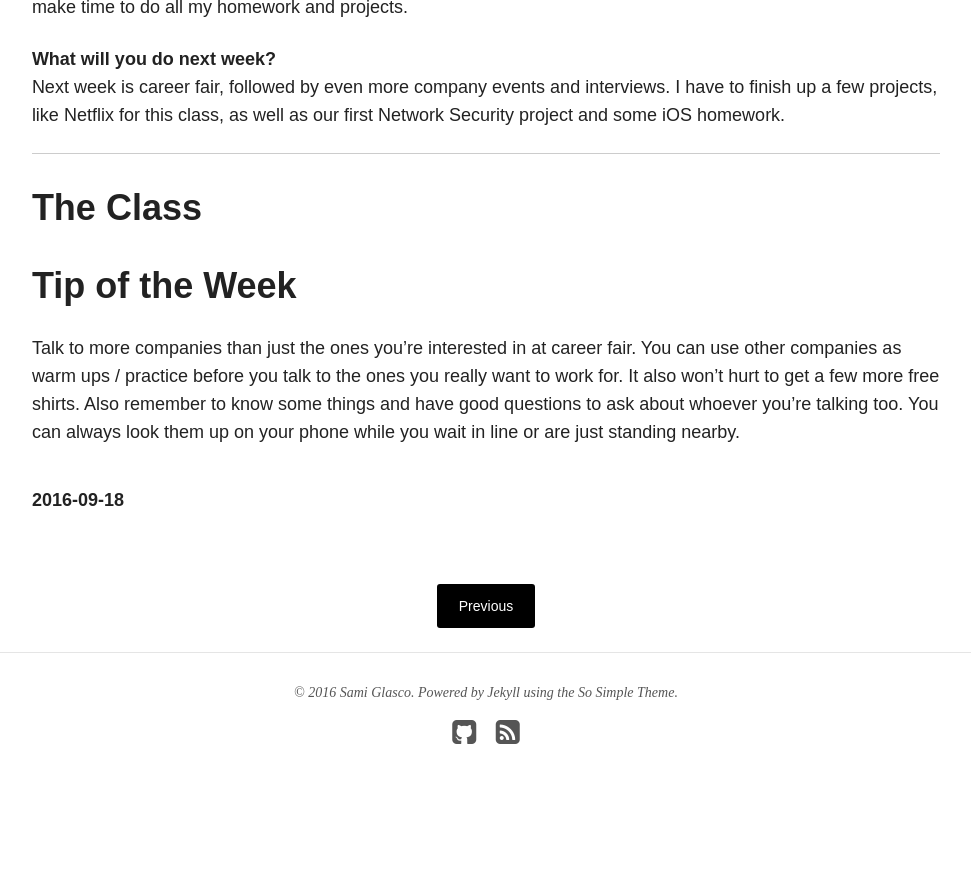
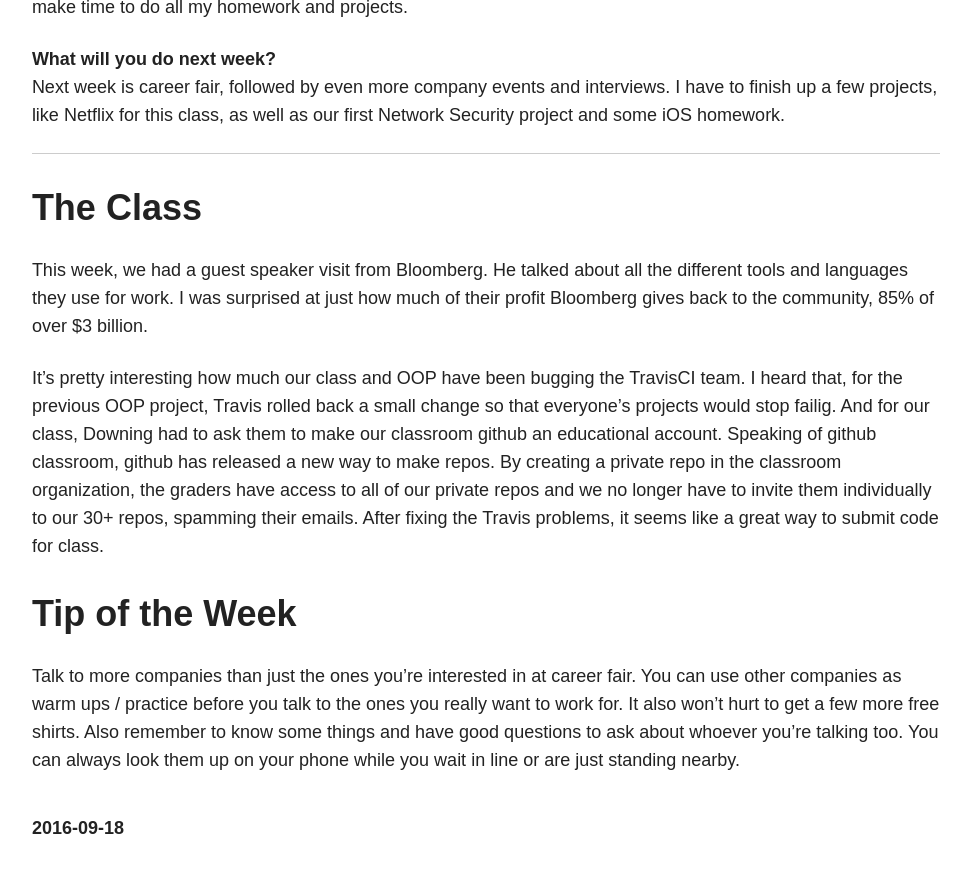
Before and after one commit to TheFireFerret/CS373-Blog, a Jekyll site: the page built from _posts/2016-09-18-week-4.md, in a window 1280 px wide and 900 px high, scrolled down 645 px. Shown: the top 873 px of the window, without its empty margins (154-1125 px from the left). Built offline with Jekyll 4.4.1, drawn with Linux system fonts in a browser that asks for light colours; nearby versions of some CDN libraries; before the commit the page ends 1489 px from its top, so only the background shows below that.

Commit message:
Update 2016-09-18-week-4.md

```diff
--- a/_posts/2016-09-18-week-4.md
+++ b/_posts/2016-09-18-week-4.md
@@ -17,7 +17,9 @@ Next week is career fair, followed by even more company events and interviews. I
 ***
 
 # The Class
+This week, we had a guest speaker visit from Bloomberg. He talked about all the different tools and languages they use for work. I was surprised at just how much of their profit Bloomberg gives back to the community, 85% of over $3 billion.
 
+It's pretty interesting how much our class and OOP have been bugging the TravisCI team. I heard that, for the previous OOP project, Travis rolled back a small change so that everyone's projects would stop failig. And for our class, Downing had to ask them to make our classroom github an educational account. Speaking of github classroom, github has released a new way to make repos. By creating a private repo in the classroom organization, the graders have access to all of our private repos and we no longer have to invite them individually to our 30+ repos, spamming their emails. After fixing the Travis problems, it seems like a great way to submit code for class.
 
 
 # Tip of the Week
```
